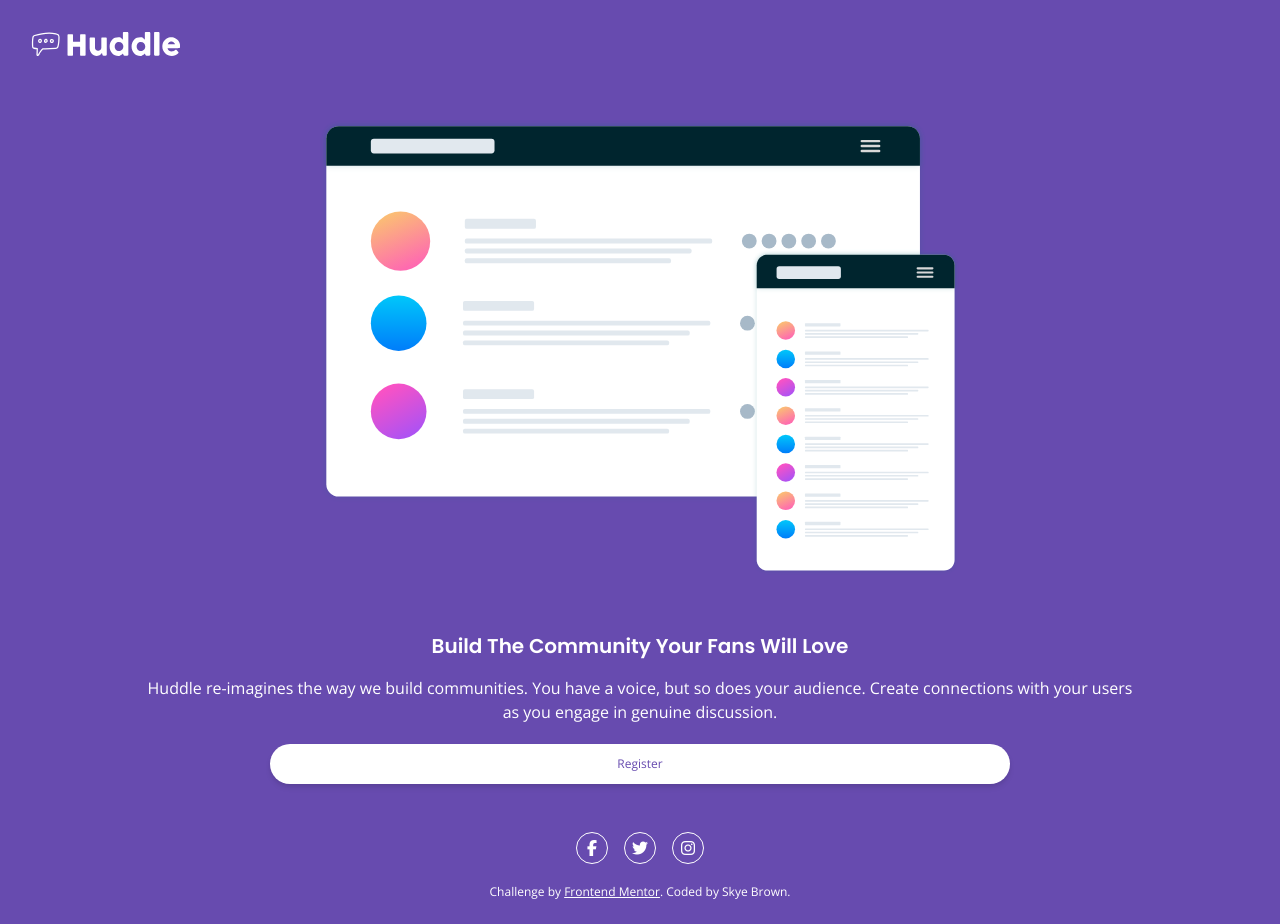
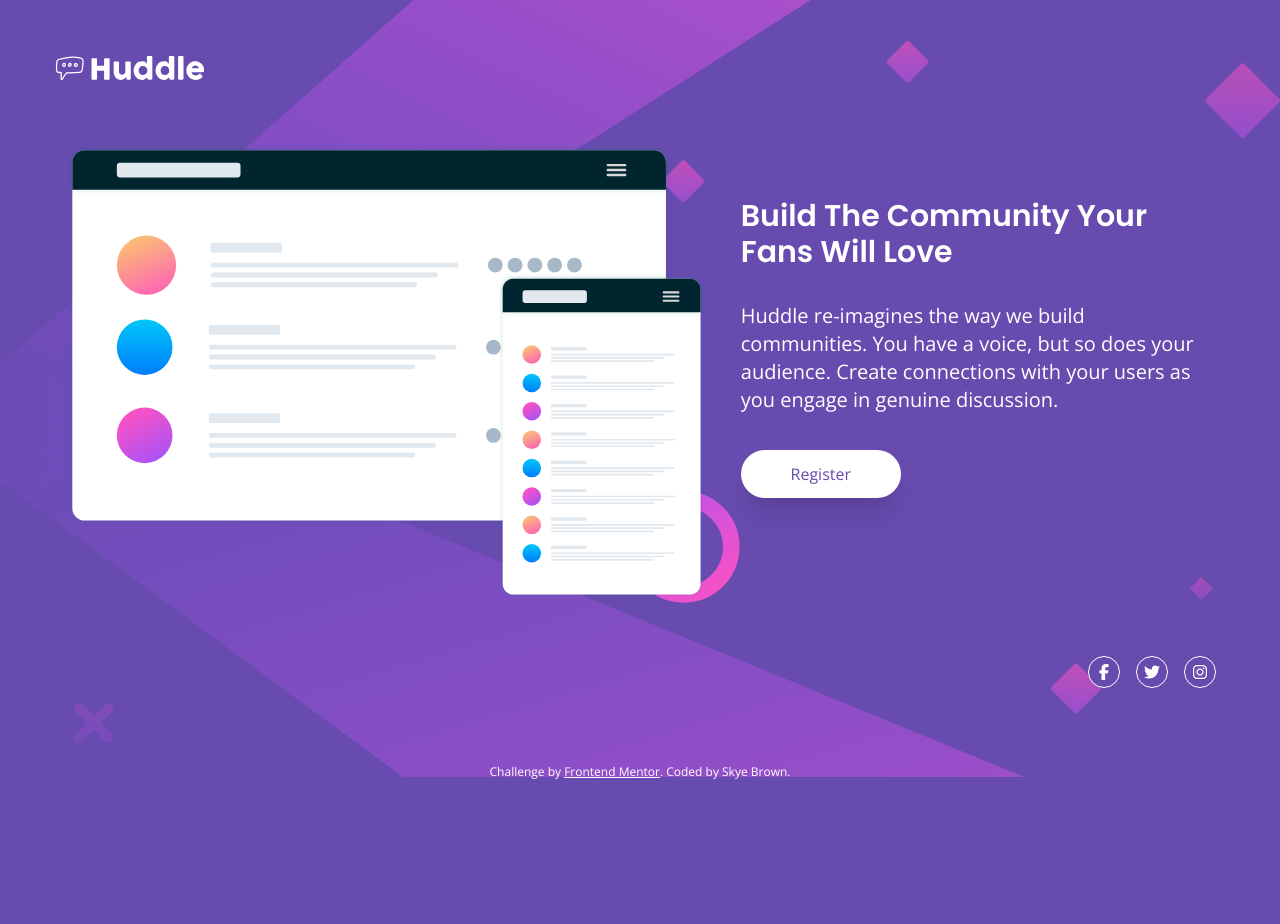
Before and after one commit to skyebrownh/huddle-landing-page, a plain HTML site: page index.html in a window 1280 px wide. After the commit the page ends 800 px from the top, so only its background shows below. Drawn offline with nearby package versions, Linux system fonts and the light colour scheme.

Commit message:
desktop styles

```diff
--- a/index.html
+++ b/index.html
@@ -46,46 +46,56 @@
       crossorigin="anonymous"
     ></script>
   </head>
-  <body class="p-6">
+  <body class="p-6 lg:p-12">
     <!-- background image -->
     <img
       src="./images/bg-mobile.svg"
       alt="mobile background image"
       class="absolute left-0 top-0 z-0 w-full md:h-2/3 lg:hidden"
     />
+    <img
+      src="./images/bg-desktop.svg"
+      alt="desktop background image"
+      class="hidden lg:block absolute left-0 top-0 z-0 w-full"
+    />
     <!-- header logo -->
     <header class="w-full">
       <img src="./images/logo.svg" alt="huddle logo" class="w-32 md:w-40" />
     </header>
-    <main>
+    <main class="relative z-10 lg:flex lg:justify-evenly lg:items-center">
       <!-- illustration -->
       <img
         src="./images/illustration-mockups.svg"
         alt="illustration mockups"
-        class="block relative w-11/12 mx-auto my-14 z-10 max-w-screen-sm"
+        class="block relative w-11/12 mx-auto my-14 z-10 max-w-screen-sm lg:w-7/12"
       />
       <!-- content -->
-      <div class="w-full text-center mb-12 md:w-4/5 md:mx-auto">
+      <div
+        class="w-full text-center mb-12 md:w-4/5 md:mx-auto lg:text-left lg:w-2/5"
+      >
         <h2
-          class="text-xl font-semibold mb-4"
+          class="text-xl font-semibold mb-4 lg:text-3xl lg:mb-8"
           style="font-family: 'Poppins', sans-serif"
         >
           Build The Community Your Fans Will Love
         </h2>
-        <p class="mb-5">
+        <p class="mb-5 lg:text-xl lg:mb-9">
           Huddle re-imagines the way we build communities. You have a voice, but
           so does your audience. Create connections with your users as you
           engage in genuine discussion.
         </p>
         <button
-          class="bg-white shadow-md py-3 w-3/4 rounded-full text-xs"
+          class="bg-white shadow-md py-3 w-3/4 rounded-full text-xs lg:text-base lg:w-40 lg:shadow-xl"
           style="color: hsl(257, 40%, 49%)"
         >
           Register
         </button>
       </div>
+    </main>
     <!-- socials -->
-      <div class="w-40 mx-auto flex justify-evenly">
+    <div
+      class="w-40 mx-auto flex justify-evenly relative z-10 lg:mx-0 lg:ml-auto"
+    >
       <span
         class="w-8 h-8 border border-white rounded-full text-white flex justify-center items-center"
         style="background-color: hsl(257, 40%, 49%)"
@@ -102,9 +112,10 @@
         ><i class="fab fa-instagram"></i
       ></span>
     </div>
-    </main>
     <!-- attributiion -->
-    <footer class="w-full text-center text-xs mt-5">
+    <footer
+      class="w-full text-center text-xs mt-5 lg:absolute lg:left-0 lg:bottom-5"
+    >
       <p>
         Challenge by
         <a
```
Lines whose indentation alone changed are shown as unchanged.
